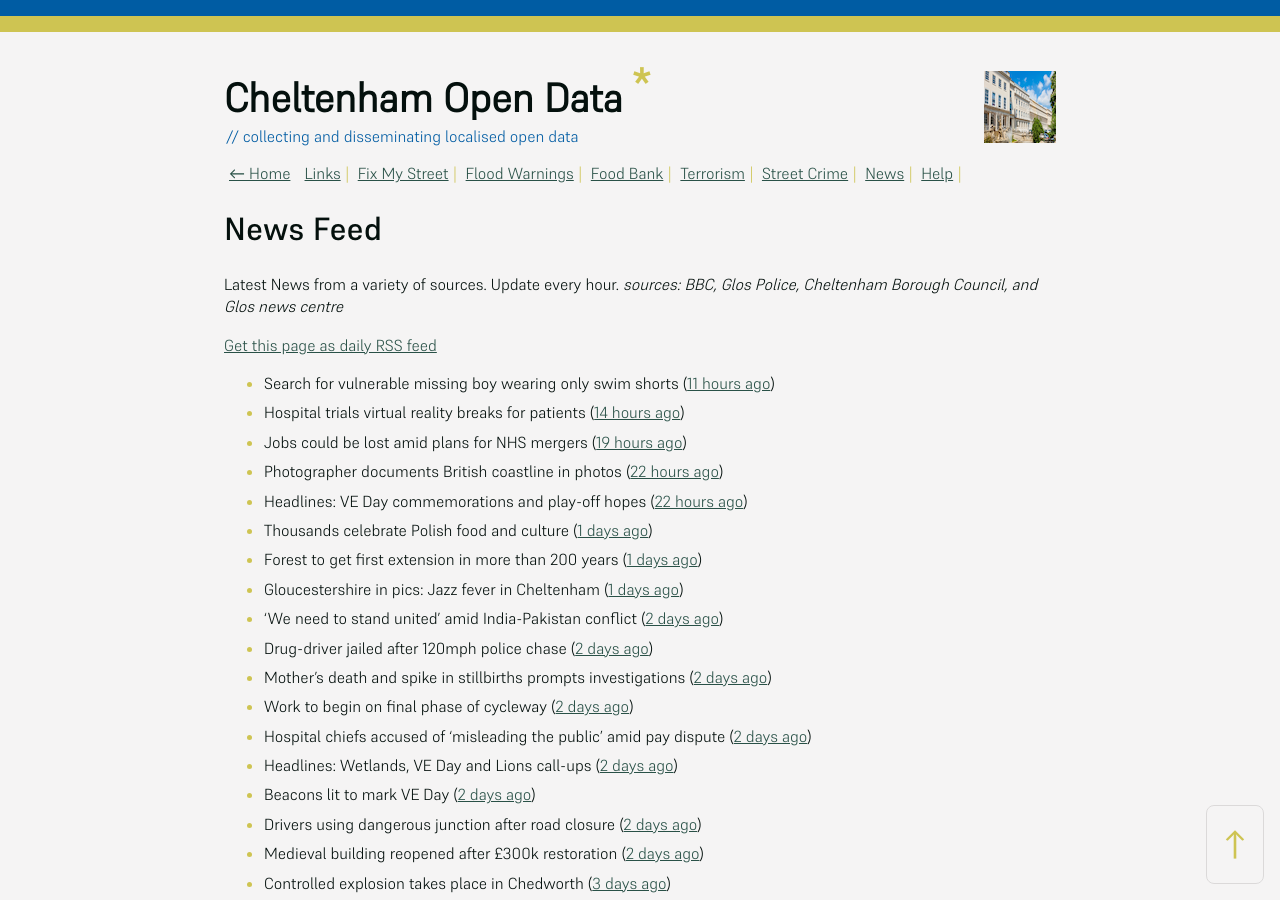
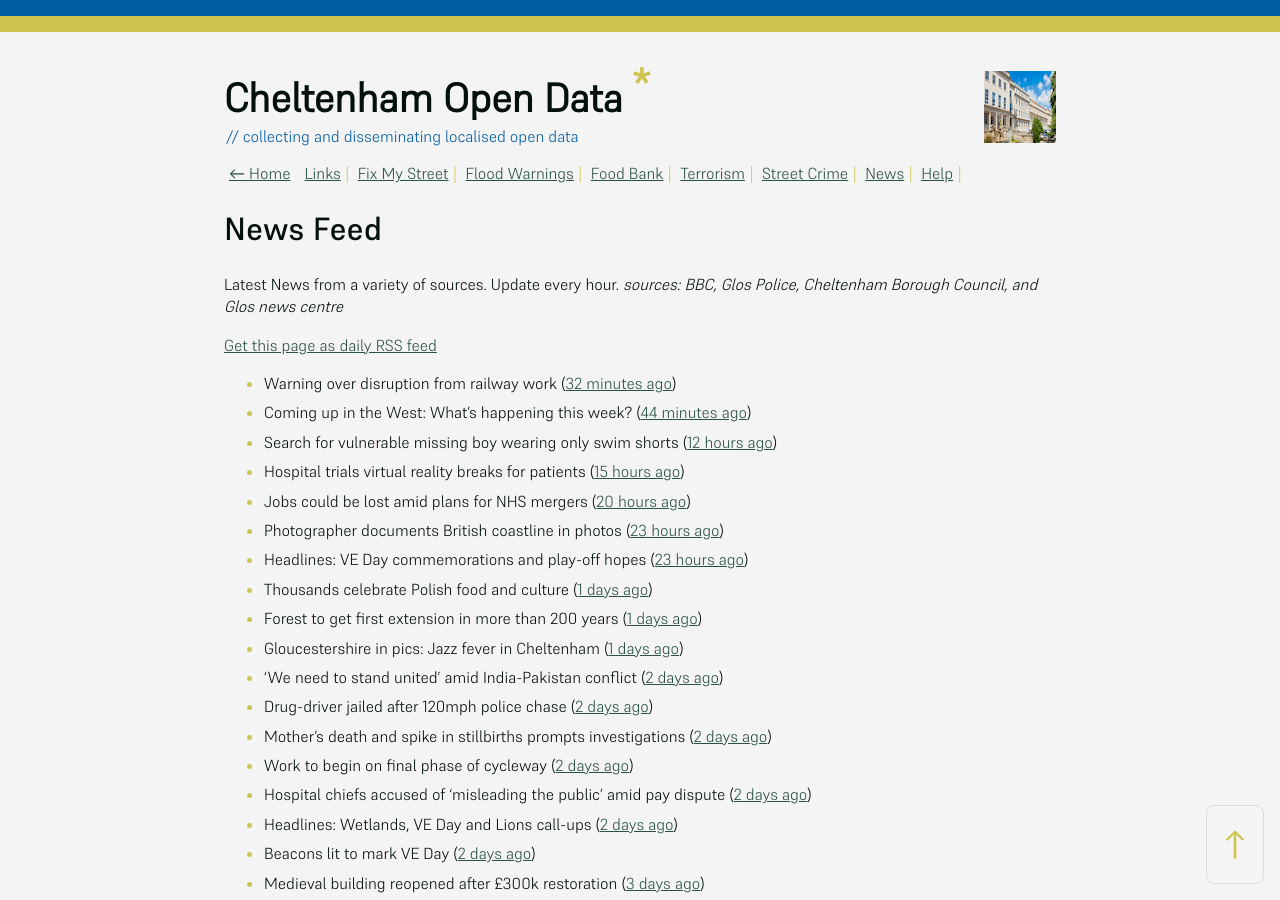
Before and after one commit to mat-0/cheltenham-open-data, a Jekyll site: the page built from _pages/news.md, in a window 1280 px wide and 900 px high. Built offline with Jekyll 4.4.1, drawn with Linux system fonts in a browser that asks for light colours.

Commit message:
Updated 2025-05-12 05:58:06

```diff
--- a/_pages/news.md
+++ b/_pages/news.md
@@ -12,11 +12,13 @@ _sources: BBC, Glos Police, Cheltenham Borough Council, and Glos news centre_
 [Get this page as daily RSS feed](/daily.rss)
 
 <!-- news_marker starts -->
-- Search for vulnerable missing boy wearing only swim shorts ([11 hours ago](https://www.bbc.com/news/articles/ced20dq64yno))
-- Hospital trials virtual reality breaks for patients ([14 hours ago](https://www.bbc.com/news/articles/c98py6k423xo))
-- Jobs could be lost amid plans for NHS mergers ([19 hours ago](https://www.bbc.com/news/articles/cq54e3ned40o))
-- Photographer documents British coastline in photos ([22 hours ago](https://www.bbc.com/news/articles/cewdlqzxello))
-- Headlines: VE Day commemorations and play-off hopes ([22 hours ago](https://www.bbc.com/news/articles/c8070x0r38jo))
+- Warning over disruption from railway work ([32 minutes ago](https://www.bbc.com/news/articles/cy8n4d0kxjro))
+- Coming up in the West: What's happening this week? ([44 minutes ago](https://www.bbc.com/news/articles/c0j7p401x7eo))
+- Search for vulnerable missing boy wearing only swim shorts ([12 hours ago](https://www.bbc.com/news/articles/ced20dq64yno))
+- Hospital trials virtual reality breaks for patients ([15 hours ago](https://www.bbc.com/news/articles/c98py6k423xo))
+- Jobs could be lost amid plans for NHS mergers ([20 hours ago](https://www.bbc.com/news/articles/cq54e3ned40o))
+- Photographer documents British coastline in photos ([23 hours ago](https://www.bbc.com/news/articles/cewdlqzxello))
+- Headlines: VE Day commemorations and play-off hopes ([23 hours ago](https://www.bbc.com/news/articles/c8070x0r38jo))
 - Thousands celebrate Polish food and culture ([1 days ago](https://www.bbc.com/news/articles/c861904v5ego))
 - Forest to get first extension in more than 200 years ([1 days ago](https://www.bbc.com/news/articles/cx2w2d1ww0yo))
 - Gloucestershire in pics: Jazz fever in Cheltenham ([1 days ago](https://www.bbc.com/news/articles/cql23676qlgo))
@@ -27,8 +29,7 @@ _sources: BBC, Glos Police, Cheltenham Borough Council, and Glos news centre_
 - Hospital chiefs accused of ‘misleading the public’ amid pay dispute ([2 days ago](https://gloucesternewscentre.co.uk/hospital-chiefs-accused-of-misleading-the-public-amid-pay-dispute/))
 - Headlines: Wetlands, VE Day and Lions call-ups ([2 days ago](https://www.bbc.com/news/articles/c4gre522d7lo))
 - Beacons lit to mark VE Day ([2 days ago](https://www.bbc.com/news/videos/c74nln2wnzko))
-- Drivers using dangerous junction after road closure ([2 days ago](https://www.bbc.com/news/articles/c0qnq5jvwz0o))
-- Medieval building reopened after £300k restoration ([2 days ago](https://www.bbc.com/news/articles/cwy6y3d1xz0o))
+- Medieval building reopened after £300k restoration ([3 days ago](https://www.bbc.com/news/articles/cwy6y3d1xz0o))
 - Controlled explosion takes place in Chedworth ([3 days ago](https://gloucesternewscentre.co.uk/controlled-explosion-takes-place-in-chedworth/))
 - Bomb squad explode dynamite found at farm ([3 days ago](https://www.bbc.com/news/articles/c0k34gzdmxko))
 - Cheltenham Feel Good card launched to boost health and fitness ([3 days ago](https://www.cheltenham.gov.uk/news/article/3007/cheltenham_feel_good_card_launched_to_boost_health_and_fitness))
```
Also changed, not shown: _data/flood.json (+5 -69 lines), index.md (+4 -4 lines).
